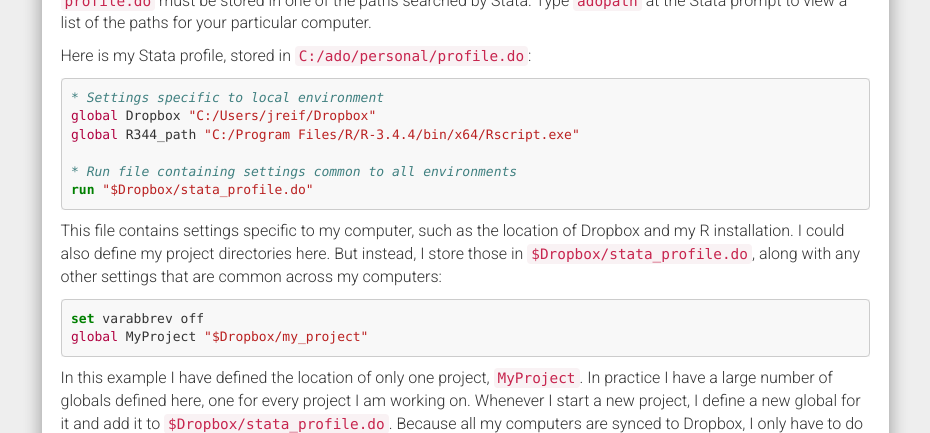
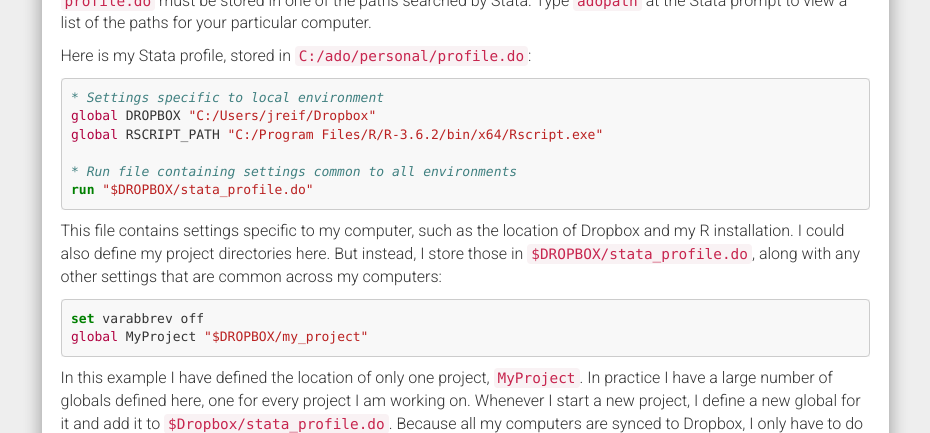
Before and after one commit to reifjulian/reifjulian.github.io, a Jekyll site: the page built from guide.md, in a window 1280 px wide and 900 px high, scrolled down 1239 px. Shown: the part 152-585 px from the top of the window, without its empty margins (321-1251 px from the left). Built offline with Jekyll 4.4.1, drawn with Linux system fonts in a browser that asks for light colours; nearby versions of some CDN libraries; comment, search, counter and statistics services are not loaded.

Commit message:
Update guide.md

````diff
--- a/guide.md
+++ b/guide.md
@@ -43,30 +43,24 @@ Stata automatically runs `profile.do` upon launch.
 Here is my Stata profile, stored in `C:/ado/personal/profile.do`:
 ```stata
 * Settings specific to local environment
-global Dropbox "C:/Users/jreif/Dropbox"
-global R344_path "C:/Program Files/R/R-3.4.4/bin/x64/Rscript.exe"
+global DROPBOX "C:/Users/jreif/Dropbox"
+global RSCRIPT_PATH "C:/Program Files/R/R-3.6.2/bin/x64/Rscript.exe"
 
 * Run file containing settings common to all environments
-run "$Dropbox/stata_profile.do"
+run "$DROPBOX/stata_profile.do"
 ```
 
-This file contains settings specific to my computer, such as the location of Dropbox and my R installation. I could also define my project directories here. But instead, I store those in `$Dropbox/stata_profile.do`, along with any other settings that are common across my computers:
+This file contains settings specific to my computer, such as the location of Dropbox and my R installation. I could also define my project directories here. But instead, I store those in `$DROPBOX/stata_profile.do`, along with any other settings that are common across my computers:
 
 ```stata
 set varabbrev off
-global MyProject "$Dropbox/my_project"
+global MyProject "$DROPBOX/my_project"
 ```
 
 In this example I have defined the location of only one project, `MyProject`. In practice I have a large number of globals defined here, one for every project I am working on. Whenever I start a new project, I define a new global for it and add it to `$Dropbox/stata_profile.do`. Because all my computers are synced to Dropbox, I only have to do this one time. I do not need to repeat it for all my workstations.
 
 *Stata runs your profile automatically on startup*<br>
 <img src="/assets/guide/stata_profile.PNG" width="50%" title="Stata profile">
-
-<div class="image-cropper">
-    <img src="{{ "/assets/guide/stata_profile.PNG" }}"  />
-</div>
-
-<img src="/assets/guide/stata_profile.PNG" alt="hi" class="inline"/>
 
 ### R profile
 
````
